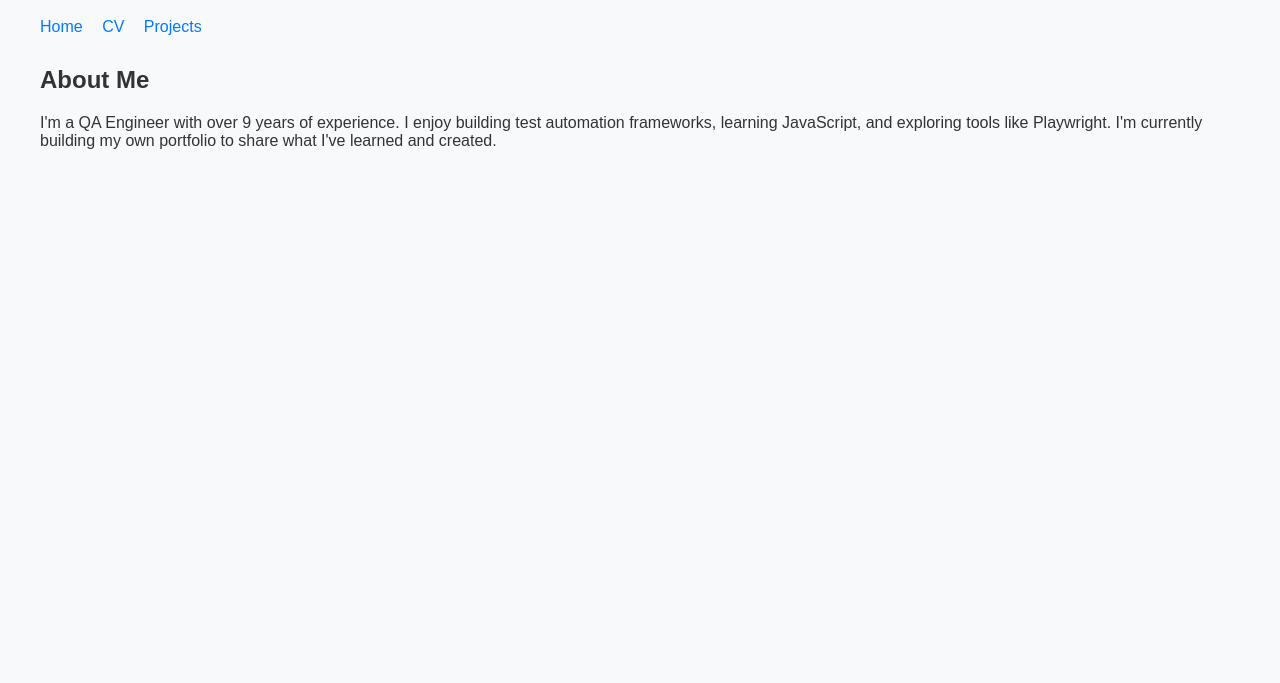
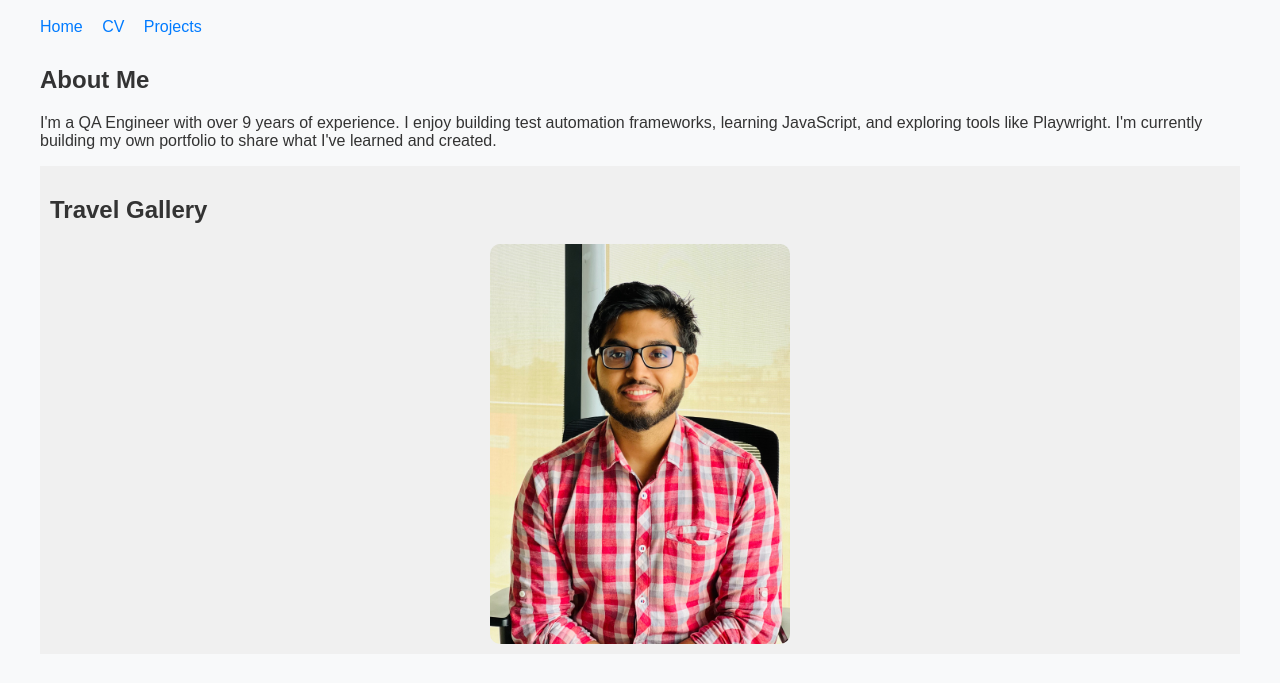
Before and after one commit to mirzathe1/my-portfolio, a plain HTML site: page index.html in a window 1280 px wide. Shown: the part 81-764 px from the top of the page. Drawn offline with Linux system fonts and the light colour scheme.

Commit message:
added gallery

```diff
--- a/index.html
+++ b/index.html
@@ -17,10 +17,19 @@
   </header>
 
   <main>
+
     <section>
       <h2>About Me</h2>
       <p>I'm a QA Engineer with over 9 years of experience. I enjoy building test automation frameworks, learning JavaScript, and exploring tools like Playwright. I'm currently building my own portfolio to share what I've learned and created.</p>
     </section>
+
+    <section id="travel-gallery">
+        <h2>Travel Gallery</h2>
+        <div class="gallery">
+          <img src="images/pic1.jpg" alt="Travel photo 1">
+          <!-- Add more as needed -->
+        </div>
+      </section>
   </main>
 </body>
 </html>
--- a/style.css
+++ b/style.css
@@ -23,3 +23,30 @@ body {
   nav a:hover {
     text-decoration: underline;
   }
+
+  #travel-gallery {
+    padding: 10px;
+    background-color: #f0f0f0;
+  }
+
+
+  .gallery {
+    display: flex;
+    flex-wrap: wrap;
+    gap: 30px;
+    justify-content: center;
+  }
+
+  .gallery img {
+    width: 100%;
+    max-width: 300px; /* Increase this if you want even larger images */
+    height: auto;
+    border-radius: 10px;
+    transition: transform 0.3s ease, box-shadow 0.3s ease;
+  }
+
+
+  .gallery img:hover {
+    transform: scale(1.05);
+    box-shadow: 0 4px 12px rgba(0, 0, 0, 0.2);
+  }
```
Also changed, not shown: projects.html (+13 -7 lines), images/pic1.jpg (added).
